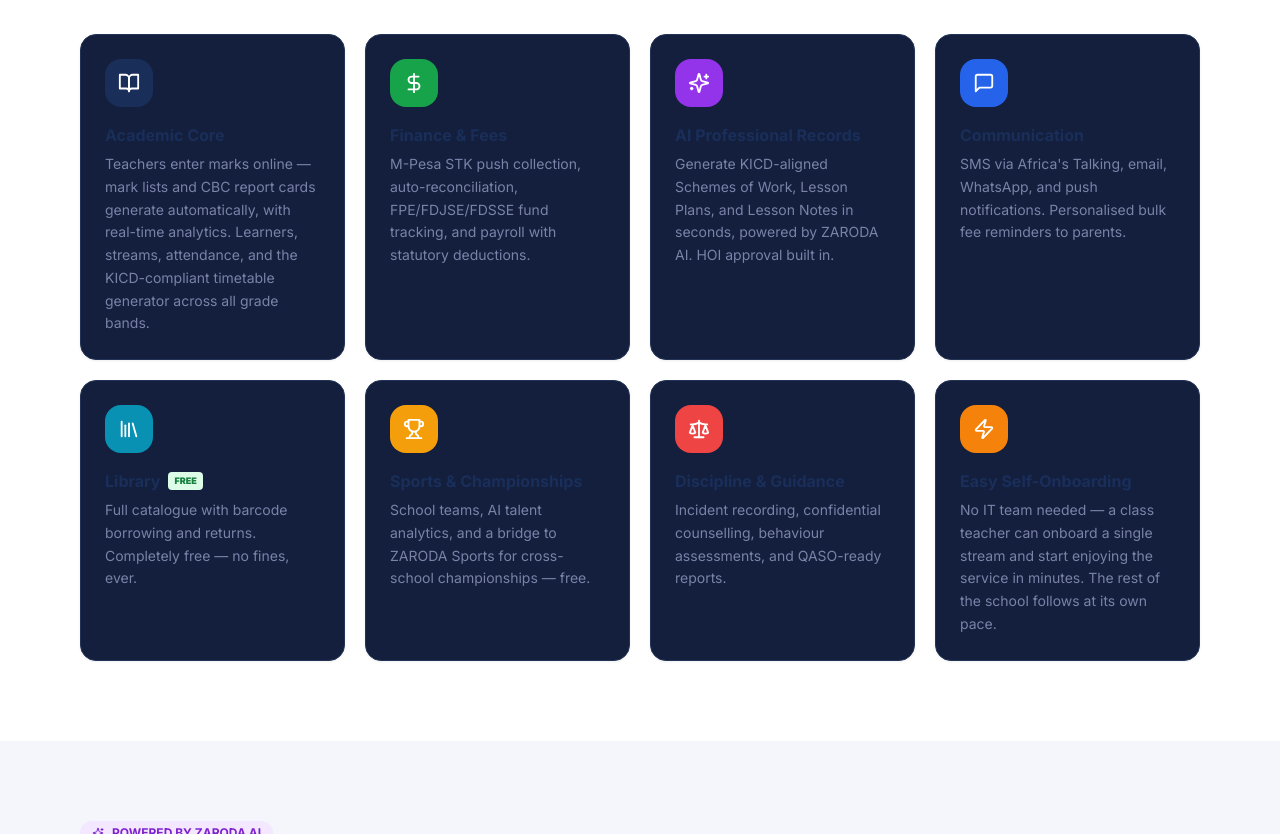
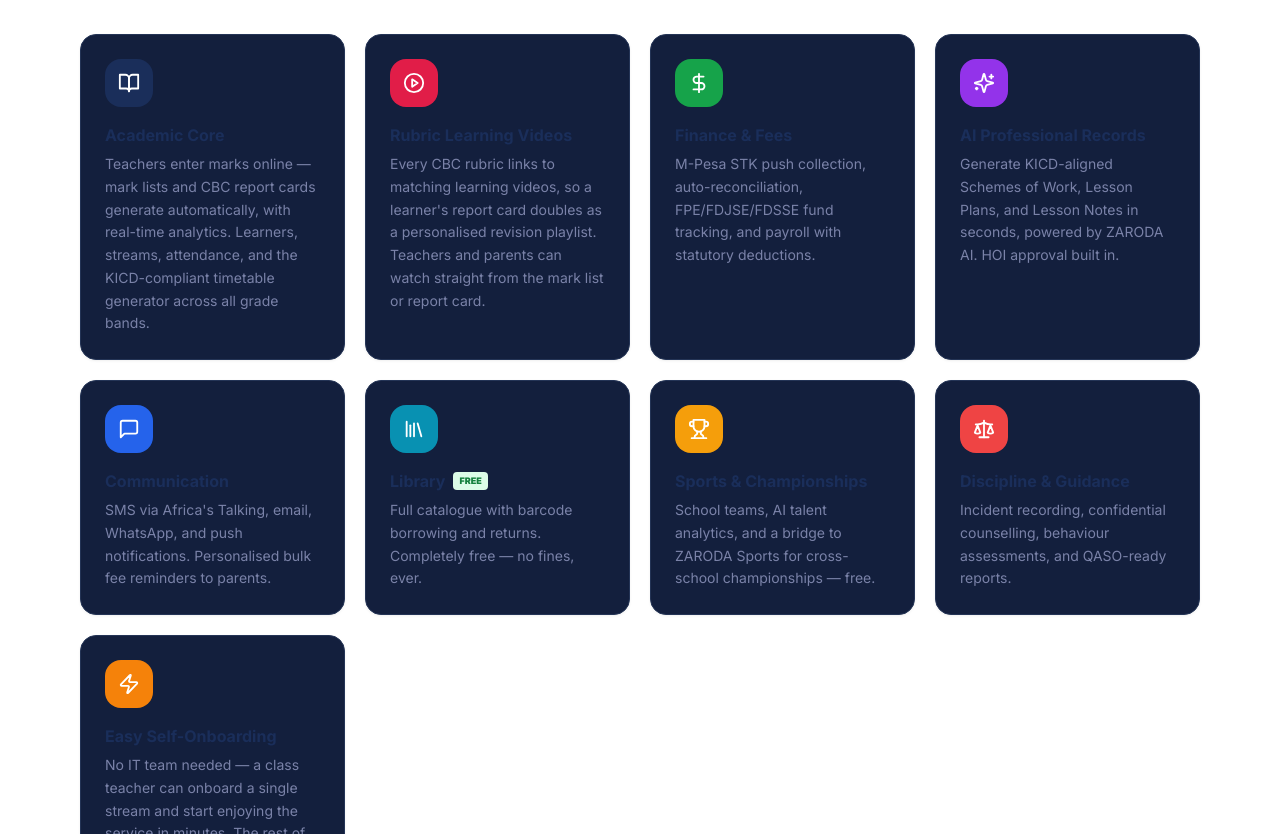
Before and after one commit to oduorongo/zaroda-main, a Next.js app in the folder frontend/: page / in a window 1280 px wide. Shown: the part 1060-1894 px from the top of the page. Built offline with nearby package versions, Linux system fonts and the light colour scheme; no server answers.

Commit message:
Add rubric learning videos feature card to landing page
Highlights that CBC rubrics link to matching learning videos accessible from mark lists and report cards.

Co-Authored-By: Claude Sonnet 5 <noreply@anthropic.com>

```diff
--- a/frontend/app/page.tsx
+++ b/frontend/app/page.tsx
@@ -4,12 +4,13 @@ import Link from 'next/link';
 import {
   BookOpen, DollarSign, MessageSquare, FileText, Library,
   Trophy, Scale, Zap, Sparkles, ShieldCheck, MapPin,
-  ArrowRight, Check, Phone,
+  ArrowRight, Check, Phone, PlayCircle,
 } from 'lucide-react';
 import { useAuth } from '@/lib/hooks/useAuth';
 
 const MODULES = [
   { icon: BookOpen,      title: 'Academic Core',        desc: 'Teachers enter marks online — mark lists and CBC report cards generate automatically, with real-time analytics. Learners, streams, attendance, and the KICD-compliant timetable generator across all grade bands.', color: 'bg-[#1a2e5a]' },
+  { icon: PlayCircle,    title: 'Rubric Learning Videos', desc: 'Every CBC rubric links to matching learning videos, so a learner\'s report card doubles as a personalised revision playlist. Teachers and parents can watch straight from the mark list or report card.', color: 'bg-rose-600' },
   { icon: DollarSign,    title: 'Finance & Fees',       desc: 'M-Pesa STK push collection, auto-reconciliation, FPE/FDJSE/FDSSE fund tracking, and payroll with statutory deductions.', color: 'bg-green-600' },
   { icon: Sparkles,      title: 'AI Professional Records', desc: 'Generate KICD-aligned Schemes of Work, Lesson Plans, and Lesson Notes in seconds, powered by ZARODA AI. HOI approval built in.', color: 'bg-purple-600' },
   { icon: MessageSquare, title: 'Communication',        desc: 'SMS via Africa\'s Talking, email, WhatsApp, and push notifications. Personalised bulk fee reminders to parents.', color: 'bg-blue-600' },
```
